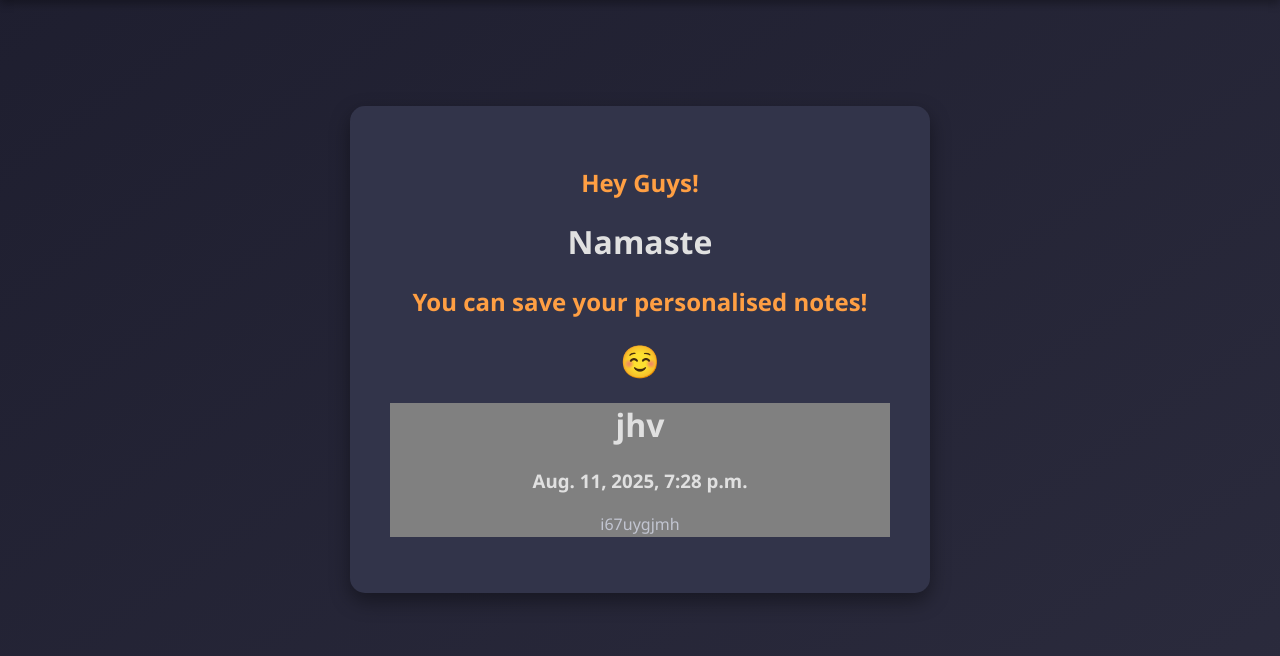
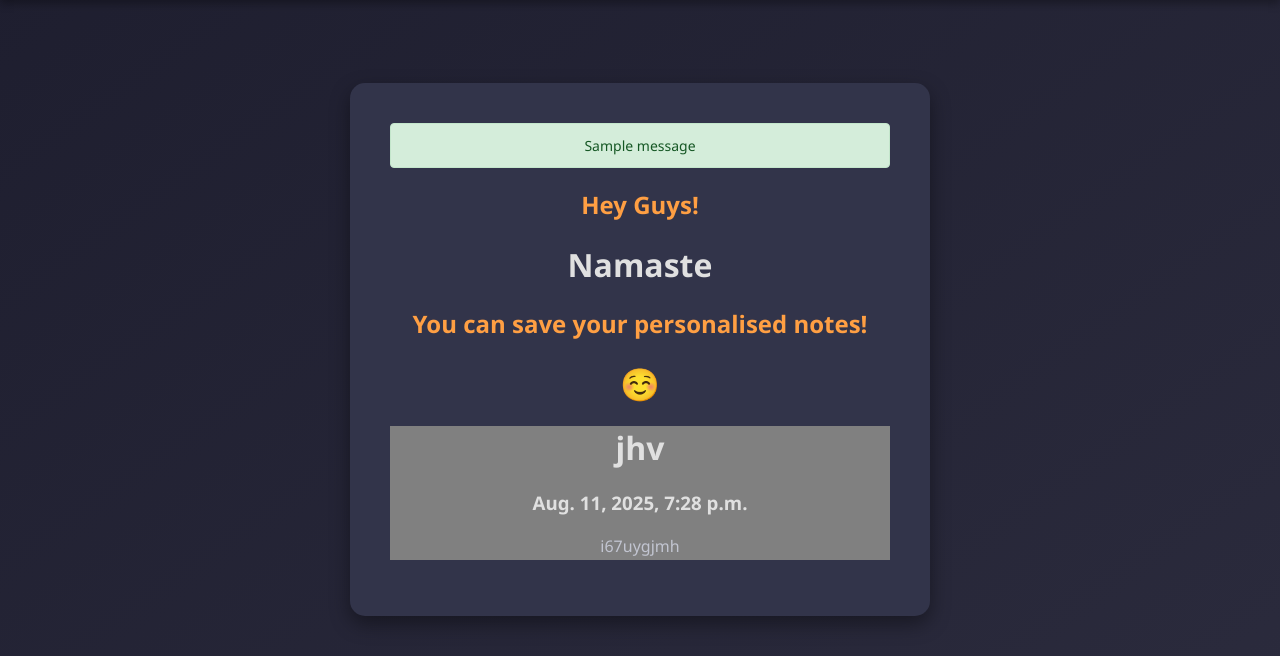
Before and after one commit to chitranshcodes/Notes, a Django app: page /notes/ in a window 1280 px wide. Shown: the part 52-708 px from the top of the page. Run offline with Django 5.2, Linux system fonts and the light colour scheme; data comes from the database, SQL or seed files in the repository; both versions use the stored data as it was after the commit; one stand-in notice (Sample message) is shown.

Commit message:
login successful messages implemented

```diff
--- a/Notes_App/notes/views.py
+++ b/Notes_App/notes/views.py
@@ -3,6 +3,7 @@ from .models import Notes
 from .forms import RegisterForm, LoginForm
 from django.contrib.auth.models import User
 from django.contrib.auth import authenticate, login
+from django.contrib import messages
 
 def home(request):
     notes=Notes.objects.all()
@@ -17,6 +18,7 @@ def Login(request):
             user= authenticate(username=username, password=password)
             if user:
                 login(request, user)
+                messages.success(request, "Logged In Successfully!")
                 return redirect('notes:home')
             else:
                 if User.objects.filter(username=username).exists():
--- a/Notes_App/static/style.css
+++ b/Notes_App/static/style.css
@@ -70,3 +70,14 @@ body {
         footer a:hover {
             text-decoration: underline;
         }
+
+
+.success-message {
+  background-color: #d4edda;  /* Light green background */
+  color: #155724;            /* Dark green text */
+  border: 1px solid #c3e6cb; /* Slightly darker green border */
+  padding: 12px 16px;
+  border-radius: 4px;
+  font-size: 14px;
+  margin-bottom: 15px;
+}
--- a/Notes_App/templates/home.html
+++ b/Notes_App/templates/home.html
@@ -1,6 +1,11 @@
 {% extends 'base.html' %}
 {% block title %}WELCOME{% endblock %}
 {% block content %}
+{% if messages %}
+    {% for message in messages %}
+        <div class="success-message">{{ message }}</div>
+    {% endfor %}
+{% endif %}
 
 <h2>Hey Guys!</h2>
 <h1>Namaste</h1>
```
Also changed, not shown: Notes_App/db.sqlite3.
